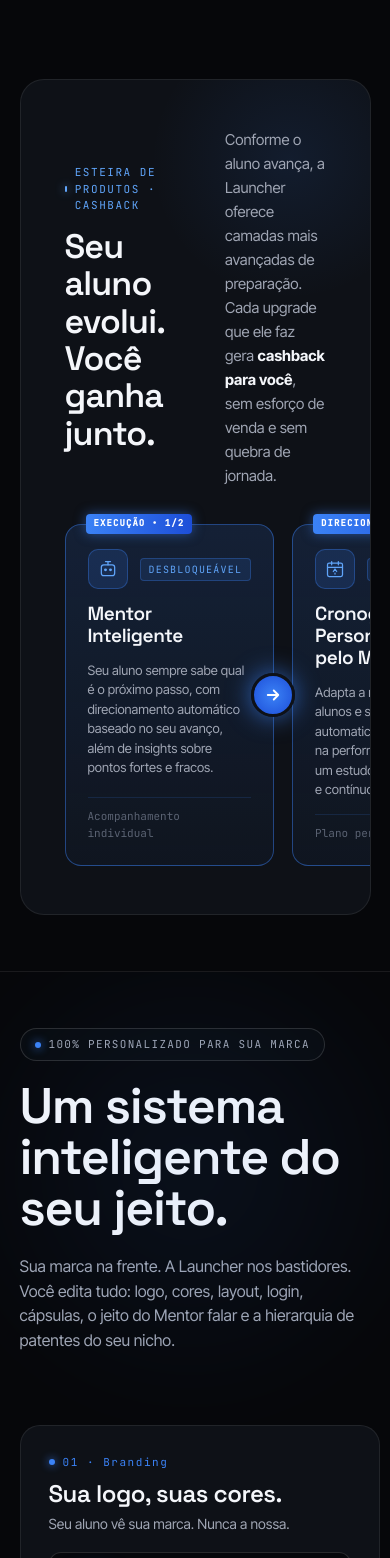
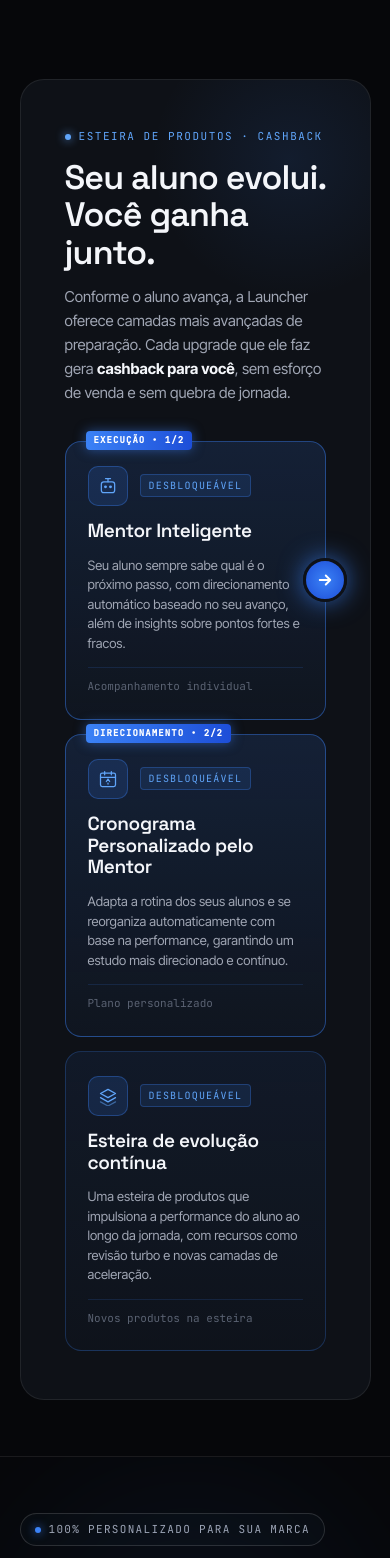
Before and after one commit to LauncherEdtech/WhiteLabel, a Next.js app in the folder frontend/: page /landing in a window 390 px wide. Shown: the part 5090-6648 px from the top of the page. Built offline with nearby package versions, Linux system fonts and the light colour scheme; no server answers.

Commit message:
fix: make features cashback and pricing grids responsive on mobile

```diff
--- a/frontend/src/app/landing/_components/Features.tsx
+++ b/frontend/src/app/landing/_components/Features.tsx
@@ -100,7 +100,7 @@ export function Features() {
         </div>
         <div className="reveal" style={{ marginTop: 80, padding: '48px 44px', background: 'var(--bg-card)', border: '1px solid var(--line)', borderRadius: 24, position: 'relative', overflow: 'hidden' }}>
           <div style={{ position: 'absolute', top: -60, right: -60, width: 280, height: 280, background: 'radial-gradient(circle, rgba(59,130,246,0.10), transparent 70%)', pointerEvents: 'none' }} />
-          <div style={{ display: 'grid', gridTemplateColumns: '1fr 1fr', gap: 60, alignItems: 'center', marginBottom: 36, position: 'relative' }}>
+          <div className="l-grid-2" style={{ gap: 60, alignItems: 'center', marginBottom: 36, position: 'relative' }}>
             <div>
               <div className="l-mono" style={{ fontSize: 11, color: 'var(--accent-halo)', letterSpacing: '0.14em', marginBottom: 14, display: 'flex', alignItems: 'center', gap: 8 }}>
                 <span style={{ width: 6, height: 6, borderRadius: 999, background: 'var(--accent-halo)', boxShadow: '0 0 10px var(--accent-halo)' }} />
@@ -112,7 +112,7 @@ export function Features() {
               Conforme o aluno avança, a Launcher oferece camadas mais avançadas de preparação. Cada upgrade que ele faz gera <strong style={{ color: 'var(--ink)' }}>cashback para você</strong>, sem esforço de venda e sem quebra de jornada.
             </p>
           </div>
-          <div style={{ display: 'grid', gridTemplateColumns: 'repeat(3,1fr)', gap: 18, position: 'relative' }}>
+          <div className="l-grid-3" style={{ gap: 18, position: 'relative' }}>
             {UPSELLS.map((u) => <UpsellCard key={u.title} u={u} />)}
           </div>
         </div>
--- a/frontend/src/app/landing/_components/Pricing.tsx
+++ b/frontend/src/app/landing/_components/Pricing.tsx
@@ -201,7 +201,7 @@ function ROICalc() {
                 </p>
             </div>
 
-            <div className="l-roi-grid" style={{ position: 'relative' }}>
+            <div style={{ display: 'grid', gridTemplateColumns: '1fr 1fr', gap: 40, position: 'relative' }}>
                 {/* Inputs */}
                 <div style={{ display: 'flex', flexDirection: 'column', gap: 22 }}>
                     <div>
@@ -283,7 +283,7 @@ export function Pricing() {
                             <div className="l-mono" style={{ fontSize: 11, color: 'var(--accent-halo)', letterSpacing: '0.14em', marginBottom: 8 }}>INCLUSO EM TODOS OS PLANOS</div>
                             <div style={{ fontFamily: 'Space Grotesk', fontSize: 22, fontWeight: 600, letterSpacing: '-0.02em' }}>Tudo que seu aluno precisa para estudar com estrutura.</div>
                         </div>
-                        <div style={{ display: 'grid', gridTemplateColumns: 'repeat(2, minmax(200px, 1fr))', gap: '8px 24px', flex: '1 1 420px' }}>
+                        <div style={{ display: 'grid', gridTemplateColumns: 'repeat(2, minmax(140px, 1fr))', gap: '8px 16px', flex: '1 1 280px' }}>
                             {FEATURES_INCLUDED.map((f) => (
                                 <div key={f} style={{ display: 'flex', alignItems: 'center', gap: 10, fontSize: 13.5, color: 'var(--ink)' }}>
                                     <span style={{ width: 16, height: 16, borderRadius: 999, background: 'rgba(59,130,246,0.18)', color: 'var(--accent-halo)', display: 'flex', alignItems: 'center', justifyContent: 'center', fontSize: 10, flexShrink: 0 }}>✓</span>
@@ -294,7 +294,7 @@ export function Pricing() {
                     </div>
                 </div>
 
-                <div className="l-grid-plans">
+                <div style={{ display: 'grid', gridTemplateColumns: 'repeat(3,1fr)', gap: 20, alignItems: 'stretch' }}>
                     {PLANS.map((p, i) => <PlanCard key={p.id} p={p} i={i} />)}
                 </div>
 
```
Also changed, not shown: 1 other file (tests, documents, lock files or other folders).
